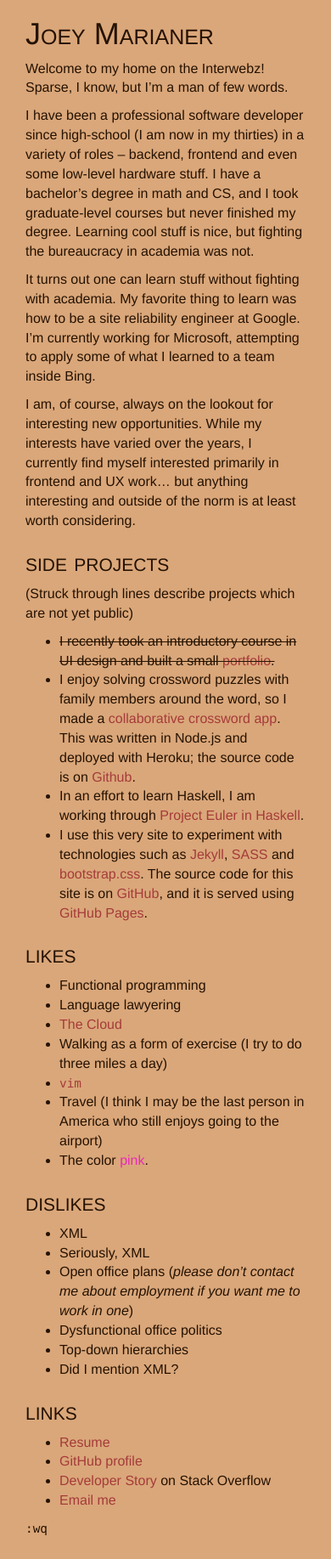
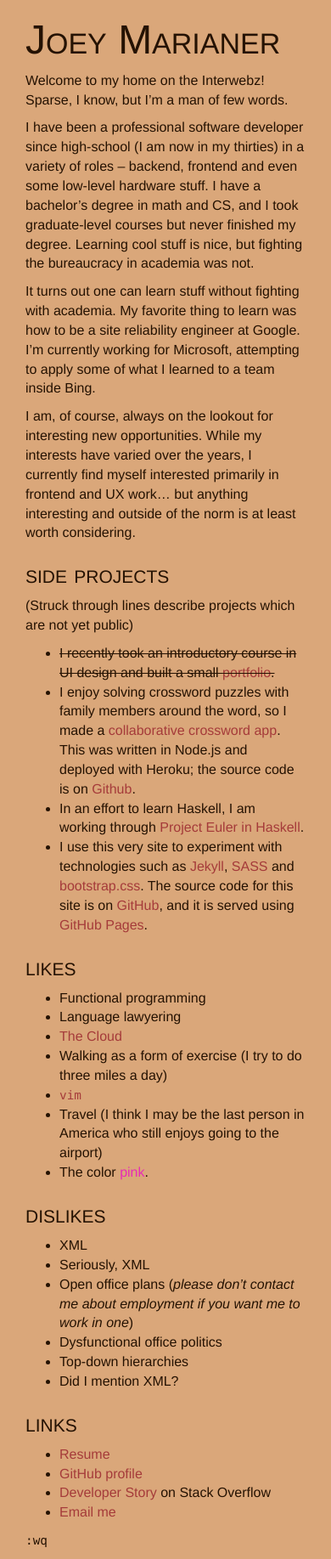
Before and after one commit to jmarianer/website, a Jekyll site: the page built from index.md, in a window 390 px wide. Shown: the whole page at 85% size. Built offline with Jekyll 4.4.1, drawn with Linux system fonts in a browser that asks for light colours; our own code applies the rules of GitHub Pages for plain Markdown files.

Commit message:
Change the layout so that the picture of me is at the top-left rather than center-left, and add more color to the left side.

```diff
--- a/_layouts/default.html
+++ b/_layouts/default.html
@@ -14,11 +14,11 @@
   <body id="bootstrap-override">
     <a class="col-md-6 hidden-xs hidden-sm side-image" href="/"></a>
     <div class="content col-md-6">
-      <!-- A bit of abuse of Bootstrap: the internal divs' width is relative to the outer div's, so the numbers are twice what they "should be". -->
-      <div class="col-md-8">
+      <!-- A bit of abuse of Bootstrap: the internal divs' width is relative to the outer div's, so the widths are half what they "should be". The extra layer of divs is used to make sure the scrollbar is all the way to the right of the screen. -->
+      <div class="col-md-1"></div>
+      <div class="col-md-10">
         {{ content }}
       </div>
-      <div class="col-md-4"></div>
     </div>
   </body>
 </html>
--- a/css/main.scss
+++ b/css/main.scss
@@ -22,6 +22,10 @@
     font-variant: small-caps;
   }
 
+  h1 {
+    font-size: 48px;
+  }
+
   h2 {
     text-transform: lowercase;
   }
@@ -44,10 +48,11 @@
 
 .side-image {
   height: 100%;
-  background: url(/desktop_image.png);
+  background: url(/desktop_image.jpg);
   background-size: 100%;
   background-repeat: no-repeat;
-  background-position-y: center;
+  background-position-y: top;
+  background-color: #081023;
 }
 
 .content {
```
Also changed, not shown: desktop_image.png (deleted), 1 other file.
